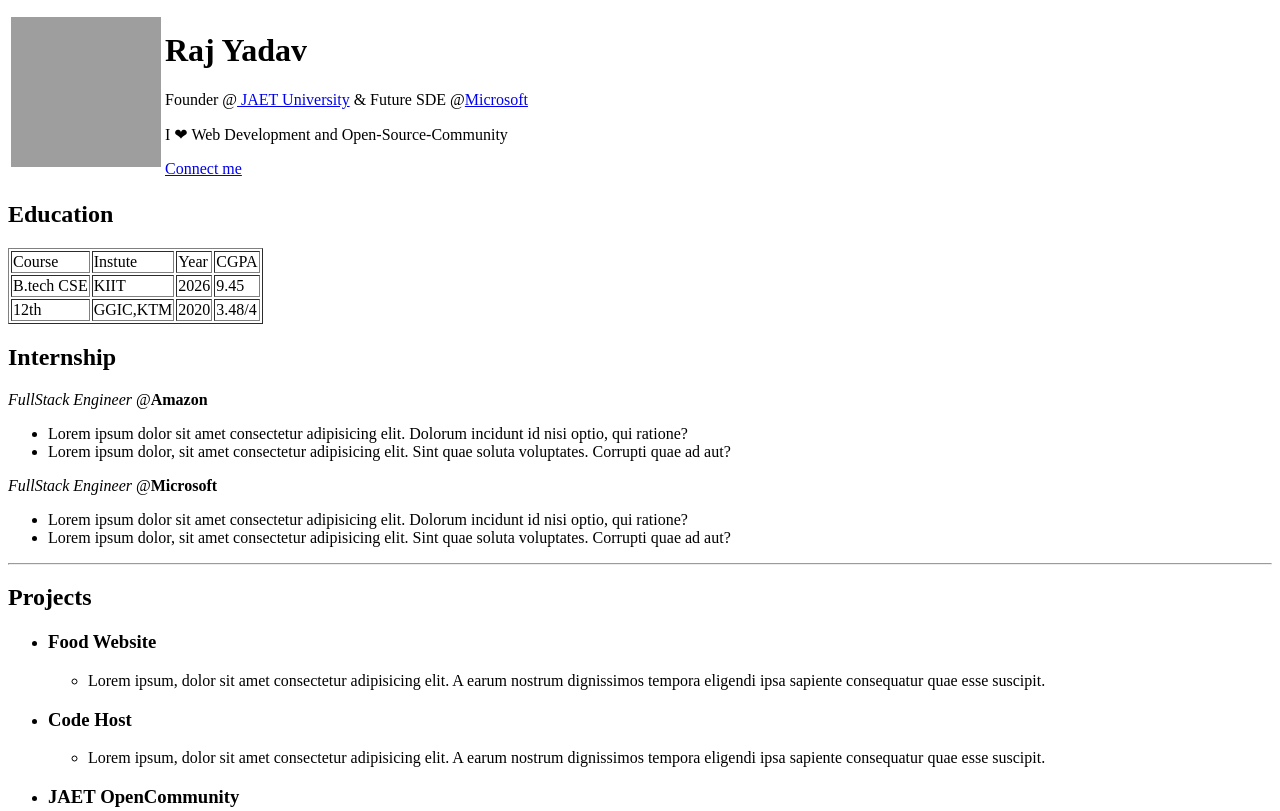
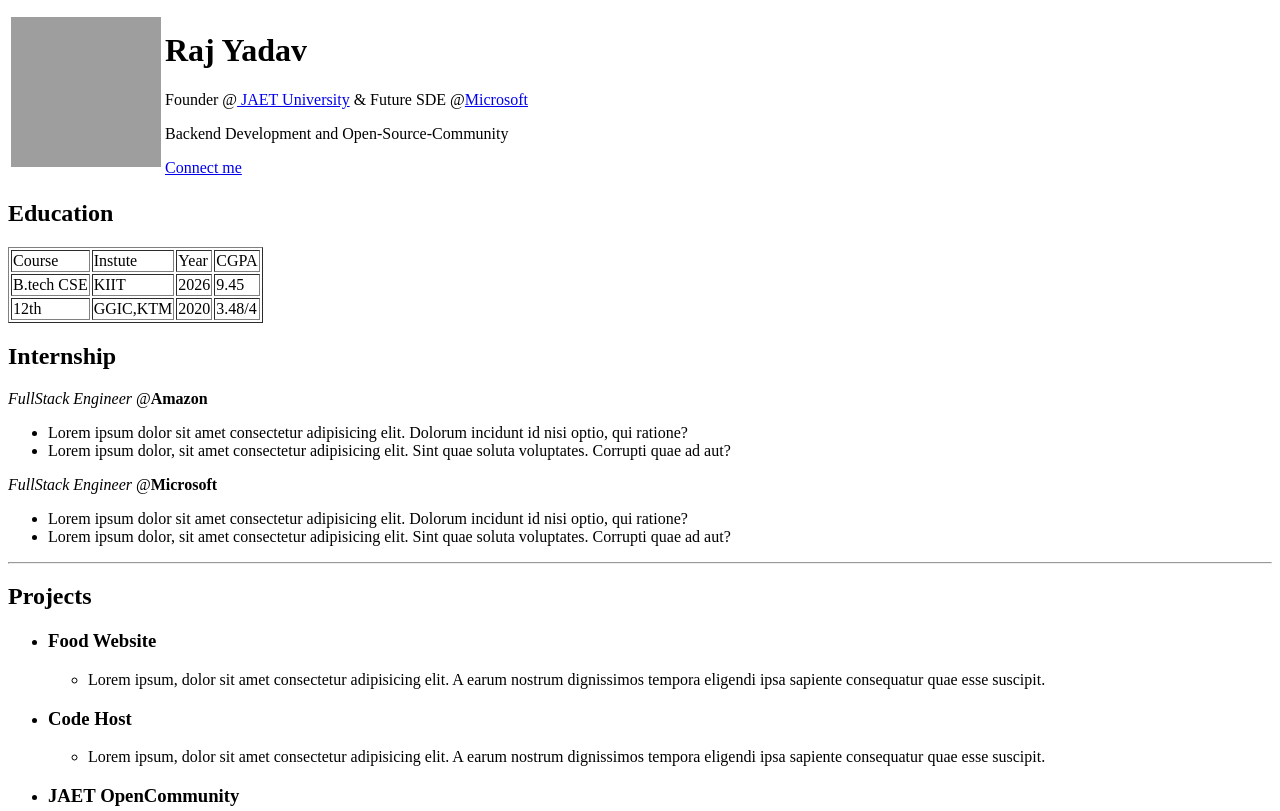
Before and after one commit to raj36git/My-First-Resume, a plain HTML site: page index.html in a window 1280 px wide. Shown: the top 811 px of the page. Drawn offline with Linux system fonts and the light colour scheme; grey boxes are pictures that could not be loaded; files whose address does not match are found by name.

Commit message:
Update index.html

```diff
--- a/index.html
+++ b/index.html
@@ -17,7 +17,7 @@
                 <td>
                     <h1>Raj Yadav</h1>
                     <p>Founder @<a href="#"> JAET University</a> & Future SDE @<a href="#">Microsoft</a></p>
-                    <p>I ❤ Web Development and Open-Source-Community
+                    <p>Backend Development and Open-Source-Community
                     </p>
                     <a href="#connect">Connect me</a>
                 </td>
```
